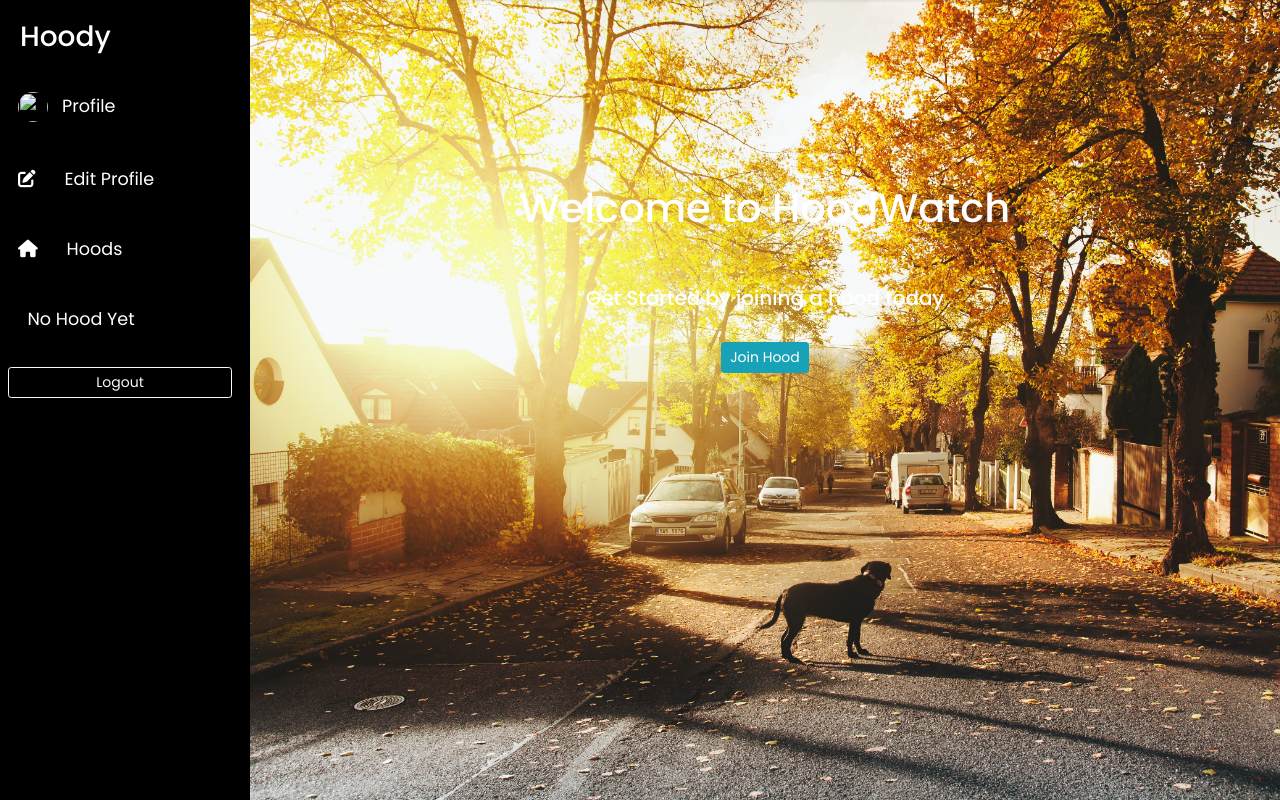
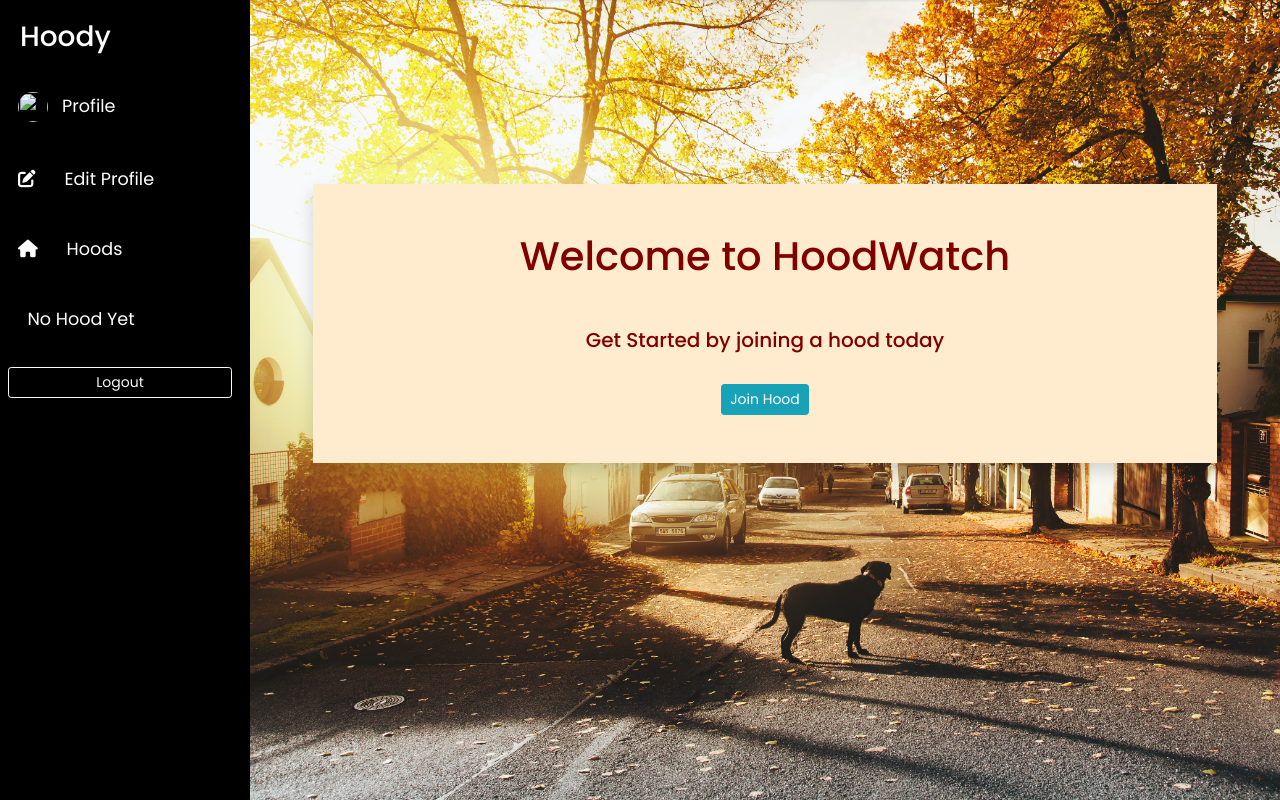
Before and after one commit to Michael-Ogaye/hoody, a Django app: page / in a window 1280 px wide. Shown: the part 71-871 px from the top of the page. Run offline with Django 4.2, Linux system fonts and the light colour scheme; the visitor is signed in with stand-in values (Sample User, id 1); some libraries are stand-ins or nearby versions.

Commit message:
st:homepage

```diff
--- a/hoodapp/templates/hoodapp/index.html
+++ b/hoodapp/templates/hoodapp/index.html
@@ -2,7 +2,7 @@
 {% load static %}
 {% block content %}
 <div class="container" >
-    <div class="text-white text-center" style="margin-top:15%">
+    <div class=" text-center p-5 shadow" style="margin-top:15%;color: maroon;background-color: blanchedalmond;">
         <h1>Welcome to HoodWatch</h1>
         <h5 style="margin-top:6%">Get Started by joining a hood today</h5>
         <a href="{% url 'hood' %}" class="btn btn-sm btn-info mt-4">Join Hood</a>
```
